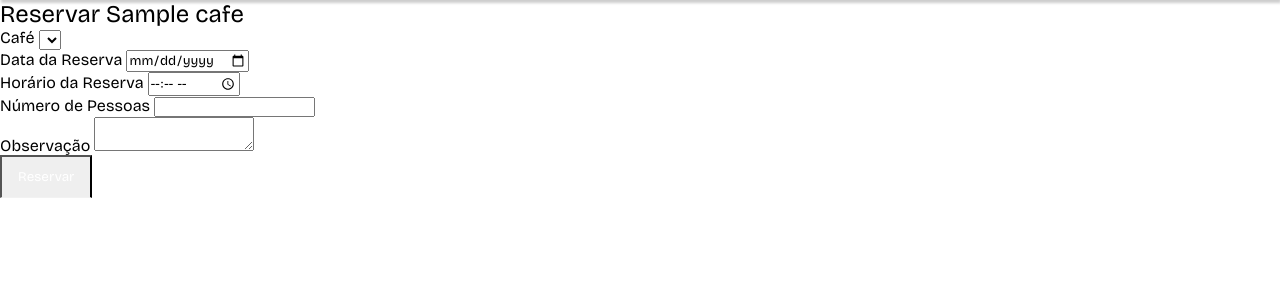
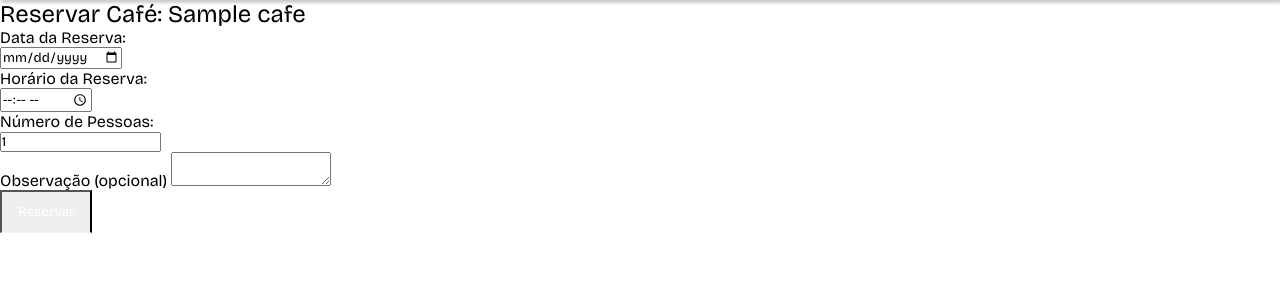
Before and after one commit to MatheusVelame/projetos2g3, a Django app: page /reservar_cafe/1/ in a window 1280 px wide. Shown: the part 74-374 px from the top of the page. Run offline with Django 5.2, Linux system fonts and the light colour scheme; a user stored in the database is signed in; tables that the repository leaves empty hold one stand-in row (values such as "Sample post"); lists and menus that the app fills with data are empty.

Commit message:
ajustes reservar

```diff
--- a/projeto/apps/templates/reservar_cafe.html
+++ b/projeto/apps/templates/reservar_cafe.html
@@ -2,38 +2,35 @@
 {% block content %}
 {% load static %}
 
-<link rel="stylesheet" href="{% static '../static/css/style_reservas.css' %}">
+<link rel="stylesheet" href="{% static '../static/css/style_reserva.css' %}">
 <section class="section">
     <div class="container">
-        <h1>Reservar {{cafe.nome_cafeteria}}</h1>
-        <form method="post">
+        <h1>Reservar Café: {{ cafe.nome_cafeteria }}</h1>
+        {% if error_message %}
+            <div class="alert alert-danger">
+                {{ error_message }}
+            </div>
+        {% endif %}
+        <form class="reserva" method="post">
             {% csrf_token %}
-            <div class="mb-3">
-                <label for="cafe" class="form-label">Café</label>
-                <select class="form-select" id="cafe" name="cafe">
-                    {% for cafe in cafes %}
-                    <option value="{{ cafe.id }}">{{ cafe.nome_cafeteria }}</option>
-                    {% endfor %}
-                </select>
+            <div class="box-reserva">
+                <label for="data_reserva">Data da Reserva:</label><br>
+                <input type="date" id="data_reserva" name="data_reserva" required><br>
+            </div>
+            <div class="box-reserva">
+                <label for="horario_reserva">Horário da Reserva:</label><br>
+                <input type="time" id="horario_reserva" name="horario_reserva" required><br>
+            </div>
+            <div class="box-reserva">
+                <label for="numero_de_pessoas">Número de Pessoas:</label><br>
+                <input type="number" id="numero_de_pessoas" name="numero_de_pessoas" required value="1"><br>
             </div>
             <div class="mb-3">
-                <label for="data_reserva" class="form-label">Data da Reserva</label>
-                <input type="date" class="form-control" id="data_reserva" name="data_reserva" required>
-            </div>
-            <div class="mb-3">
-                <label for="horario_reserva" class="form-label">Horário da Reserva</label>
-                <input type="time" class="form-control" id="horario_reserva" name="horario_reserva" required>
-            </div>
-            <div class="mb-3">
-                <label for="numero_de_pessoas" class="form-label">Número de Pessoas</label>
-                <input type="number" class="form-control" id="numero_de_pessoas" name="numero_de_pessoas" min="1" required>
-            </div>
-            <div class="mb-3">
-                <label for="observacao" class="form-label">Observação</label>
+                <label for="observacao" class="form-label">Observação (opcional)</label>
                 <textarea class="form-control" id="observacao" name="observacao"></textarea>
             </div>
-            <button type="submit" class="btn btn-primary">Reservar</button>
+            <button type="submit" class="btn-submit">Reservar</button>
         </form>
     </div>
 </section>
-{% endblock %}
+{% endblock content %}
```
